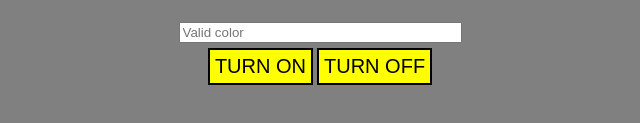
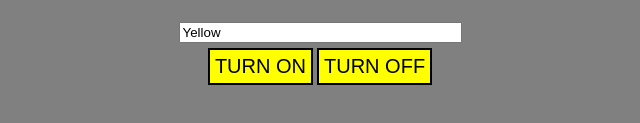
Before and after one commit to OlhaLatun/new-progect, a plain HTML site: page index.html in a window 1280 px wide. Shown: the part 497-620 px from the top of the page, 320-960 px from the left. Drawn offline with Linux system fonts and the light colour scheme.

Commit message:
added input value

```diff
--- a/index.html
+++ b/index.html
@@ -12,7 +12,7 @@
     <section>
       <i class="fas fa-lightbulb"></i>
       <br />
-      <input name="setColor" type="text" placeholder="Valid color" />
+      <input name="setColor" type="text" value="Yellow" />
       <br />
       <button onclick="lightIsOn()">Turn on</button>
       <button onclick="lightIsOff()">Turn off</button>
```
